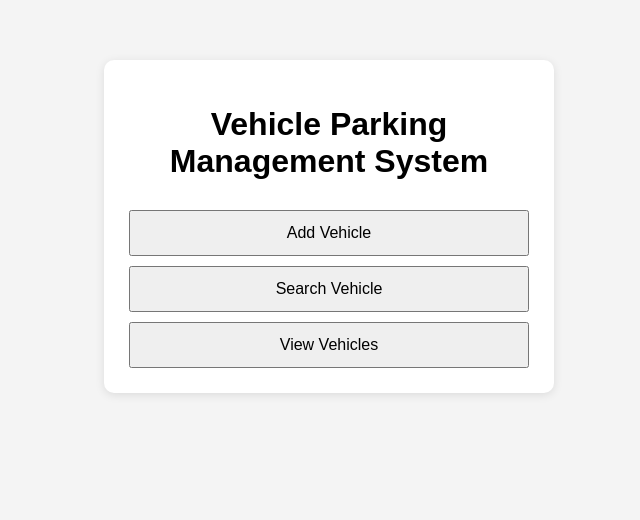
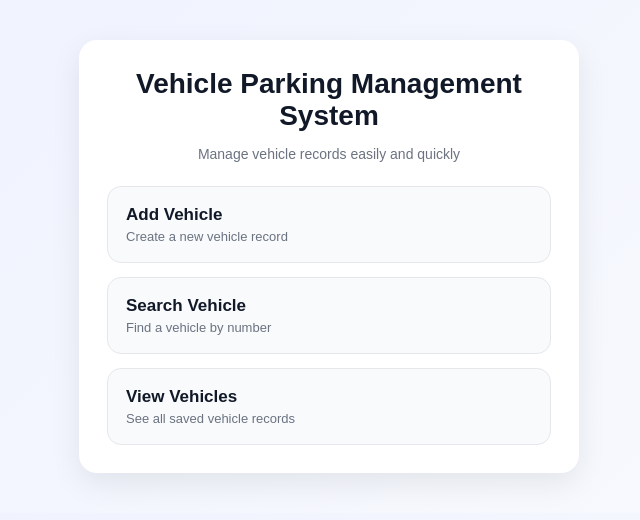
Before and after one commit to IT25103109/VehicleParkingManagementSystem, a web app: page / in a window 1280 px wide. Shown: the top 520 px of the page, without its empty margins (311-951 px from the left). Run offline with its HTML, style and script files only (its server is not run), Linux system fonts and the light colour scheme; data that the repository does not hold is empty.

Commit message:
Add some design to the frontend

```diff
--- a/web/index.html
+++ b/web/index.html
@@ -9,10 +9,30 @@
 <body>
 <div class="container">
     <h1>Vehicle Parking Management System</h1>
+    <p class="subtitle">Manage vehicle records easily and quickly</p>
 
-    <a href="addVehicle.html"><button>Add Vehicle</button></a>
-    <a href="searchVehicle.html"><button>Search Vehicle</button></a>
-    <a href="viewVehicles.html"><button>View Vehicles</button></a>
+    <div class="nav-grid">
+        <a class="card-link" href="addVehicle.html">
+            <div class="card-button">
+                <div class="card-title">Add Vehicle</div>
+                <div class="card-text">Create a new vehicle record</div>
+            </div>
+        </a>
+
+        <a class="card-link" href="searchVehicle.html">
+            <div class="card-button">
+                <div class="card-title">Search Vehicle</div>
+                <div class="card-text">Find a vehicle by number</div>
+            </div>
+        </a>
+
+        <a class="card-link" href="viewVehicles.html">
+            <div class="card-button">
+                <div class="card-title">View Vehicles</div>
+                <div class="card-text">See all saved vehicle records</div>
+            </div>
+        </a>
+    </div>
 </div>
 </body>
 </html>
--- a/web/style.css
+++ b/web/style.css
@@ -1,79 +1,262 @@
+* {
+    box-sizing: border-box;
+}
+
 body {
+    margin: 0;
     font-family: Arial, sans-serif;
-    background-color: #f4f4f4;
-    margin: 0;
-    padding: 0;
+    background: linear-gradient(135deg, #eef2ff, #f8fafc);
+    color: #1f2937;
 }
 
 .container {
-    width: 400px;
-    margin: 60px auto;
-    background: white;
-    padding: 25px;
-    border-radius: 10px;
-    text-align: center;
-    box-shadow: 0 2px 10px rgba(0, 0, 0, 0.1);
+    width: 92%;
+    max-width: 500px;
+    margin: 40px auto;
+    background: #ffffff;
+    padding: 28px;
+    border-radius: 18px;
+    box-shadow: 0 10px 30px rgba(0, 0, 0, 0.08);
 }
 
 .large-container {
-    width: 850px;
+    max-width: 1000px;
 }
 
-h1, h3 {
-    margin-bottom: 20px;
+h1 {
+    margin-top: 0;
+    margin-bottom: 10px;
+    font-size: 28px;
+    text-align: center;
+    color: #111827;
+}
+
+.subtitle {
+    text-align: center;
+    color: #6b7280;
+    margin-bottom: 24px;
+    font-size: 14px;
 }
 
 label {
     display: block;
     text-align: left;
-    margin-bottom: 5px;
+    margin-bottom: 6px;
     font-weight: bold;
+    color: #374151;
 }
 
 input, select {
     width: 100%;
-    padding: 10px;
+    padding: 12px 14px;
+    border: 1px solid #d1d5db;
+    border-radius: 10px;
     font-size: 15px;
-    box-sizing: border-box;
+    outline: none;
+    transition: 0.2s;
+    background: #f9fafb;
+}
+
+input:focus, select:focus {
+    border-color: #4f46e5;
+    background: #ffffff;
+    box-shadow: 0 0 0 3px rgba(79, 70, 229, 0.12);
 }
 
 button {
     width: 100%;
-    padding: 12px;
-    margin-top: 10px;
-    font-size: 16px;
+    padding: 12px 16px;
+    border: none;
+    border-radius: 10px;
+    background: #4f46e5;
+    color: white;
+    font-size: 15px;
+    font-weight: bold;
     cursor: pointer;
+    transition: 0.2s;
 }
 
-a {
+button:hover {
+    background: #4338ca;
+    transform: translateY(-1px);
+}
+
+.secondary-btn {
+    background: #e5e7eb;
+    color: #111827;
+}
+
+.secondary-btn:hover {
+    background: #d1d5db;
+}
+
+.danger-btn {
+    background: #dc2626;
+}
+
+.danger-btn:hover {
+    background: #b91c1c;
+}
+
+.nav-grid {
+    display: grid;
+    grid-template-columns: 1fr;
+    gap: 14px;
+    margin-top: 24px;
+}
+
+.card-link {
     text-decoration: none;
+}
+
+.card-button {
+    padding: 18px;
+    border-radius: 14px;
+    background: #f8fafc;
+    border: 1px solid #e5e7eb;
+    text-align: left;
+    color: #111827;
+    transition: 0.2s;
+}
+
+.card-button:hover {
+    background: #eef2ff;
+    border-color: #c7d2fe;
+}
+
+.card-title {
+    font-size: 17px;
+    font-weight: bold;
+    margin-bottom: 4px;
+}
+
+.card-text {
+    font-size: 13px;
+    color: #6b7280;
+}
+
+.form-group {
+    margin-bottom: 16px;
+}
+
+.message {
+    margin-top: 16px;
+    padding: 12px;
+    border-radius: 10px;
+    font-weight: bold;
+    text-align: center;
+    display: none;
+}
+
+.message.success {
+    background: #dcfce7;
+    color: #166534;
+    display: block;
+}
+
+.message.error {
+    background: #fee2e2;
+    color: #991b1b;
+    display: block;
+}
+
+.message.info {
+    background: #e0f2fe;
+    color: #075985;
+    display: block;
+}
+
+.result-box {
+    margin-top: 20px;
+    padding: 16px;
+    background: #f8fafc;
+    border: 1px solid #e5e7eb;
+    border-radius: 12px;
+}
+
+.result-title {
+    margin-top: 0;
+    margin-bottom: 8px;
+    font-size: 18px;
 }
 
 table {
     width: 100%;
     border-collapse: collapse;
     margin-top: 20px;
+    overflow: hidden;
+    border-radius: 14px;
     background: white;
 }
 
-table, th, td {
-    border: 1px solid #ccc;
+th {
+    background: #4f46e5;
+    color: white;
+    padding: 14px 10px;
+    font-size: 14px;
 }
 
-th, td {
-    padding: 10px;
+td {
+    padding: 12px 10px;
+    border-bottom: 1px solid #e5e7eb;
     text-align: center;
+    font-size: 14px;
 }
 
-.result-box {
-    margin-top: 20px;
-    padding: 15px;
-    background-color: #f9f9f9;
-    border: 1px solid #ccc;
-    border-radius: 8px;
+tr:hover td {
+    background: #f8fafc;
 }
 
-#message, #editMessage, #searchResult, #noDataMessage {
-    margin-top: 15px;
+.action-buttons {
+    display: flex;
+    gap: 8px;
+    justify-content: center;
+}
+
+.action-buttons button {
+    width: auto;
+    min-width: 80px;
+    padding: 10px 12px;
+    font-size: 13px;
+}
+
+.back-link {
+    display: inline-block;
+    margin-top: 18px;
+    color: #4f46e5;
+    text-decoration: none;
     font-weight: bold;
 }
+
+.back-link:hover {
+    text-decoration: underline;
+}
+
+.empty-box {
+    margin-top: 20px;
+    padding: 18px;
+    border: 1px dashed #cbd5e1;
+    border-radius: 12px;
+    text-align: center;
+    color: #64748b;
+    background: #f8fafc;
+}
+
+@media (max-width: 768px) {
+    .container, .large-container {
+        width: 94%;
+        padding: 20px;
+    }
+
+    .action-buttons {
+        flex-direction: column;
+    }
+
+    .action-buttons button {
+        width: 100%;
+    }
+
+    table, thead, tbody, th, td, tr {
+        font-size: 13px;
+    }
+}
--- a/web/viewVehicles.html
+++ b/web/viewVehicles.html
@@ -9,6 +9,7 @@
 <body>
 <div class="container large-container">
     <h1>All Vehicles</h1>
+    <p class="subtitle">View, edit, or delete saved vehicle records</p>
 
     <table>
         <thead>
@@ -23,10 +24,9 @@
         <tbody id="vehicleTableBody"></tbody>
     </table>
 
-    <p id="noDataMessage">No vehicle data added yet.</p>
+    <div id="noDataMessage" class="empty-box">No vehicle data added yet.</div>
 
-    <br>
-    <a href="index.html">Back to Home</a>
+    <a class="back-link" href="index.html">← Back to Home</a>
 </div>
 
 <script src="script.js"></script>
```
Also changed, not shown: web/addVehicle.html (+19 -11 lines), web/editVehicle.html (+19 -11 lines), web/script.js (+27 -12 lines), web/searchVehicle.html (+7 -5 lines).
